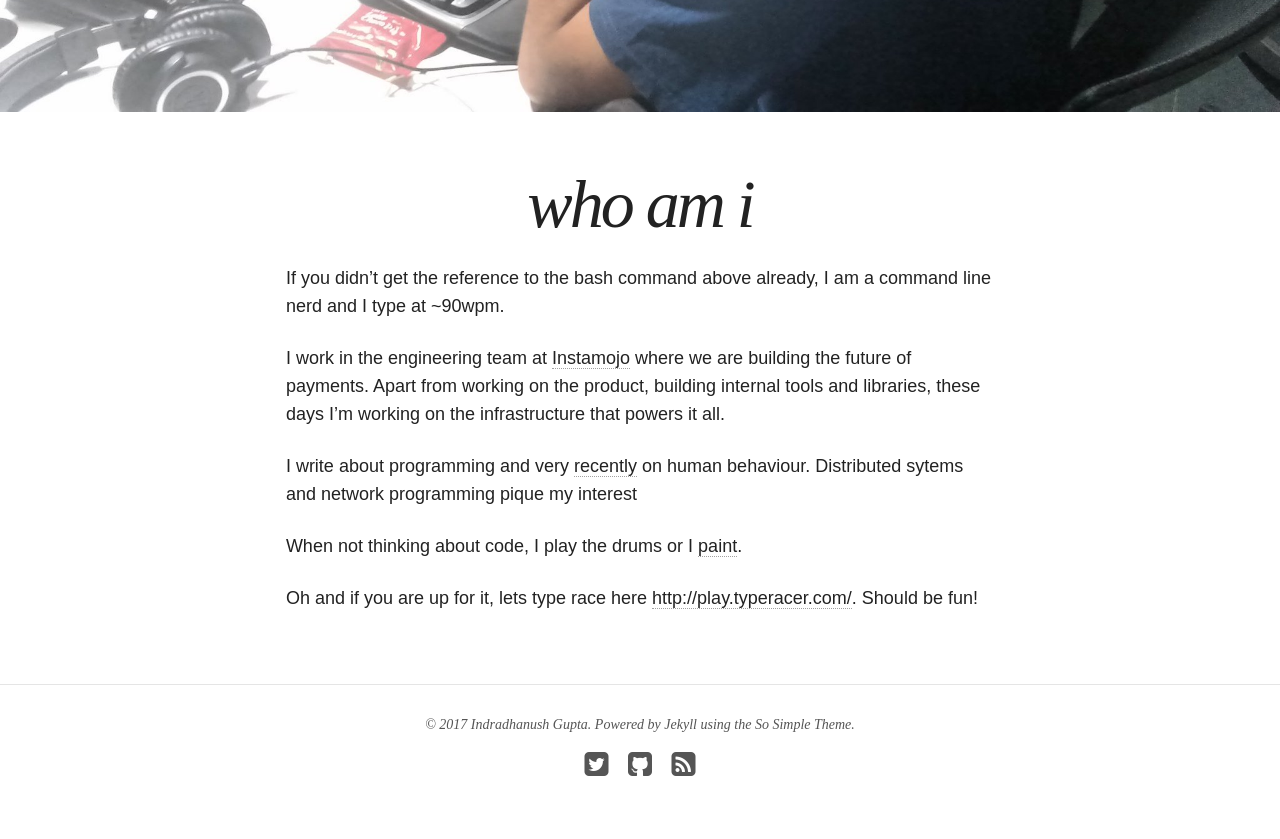
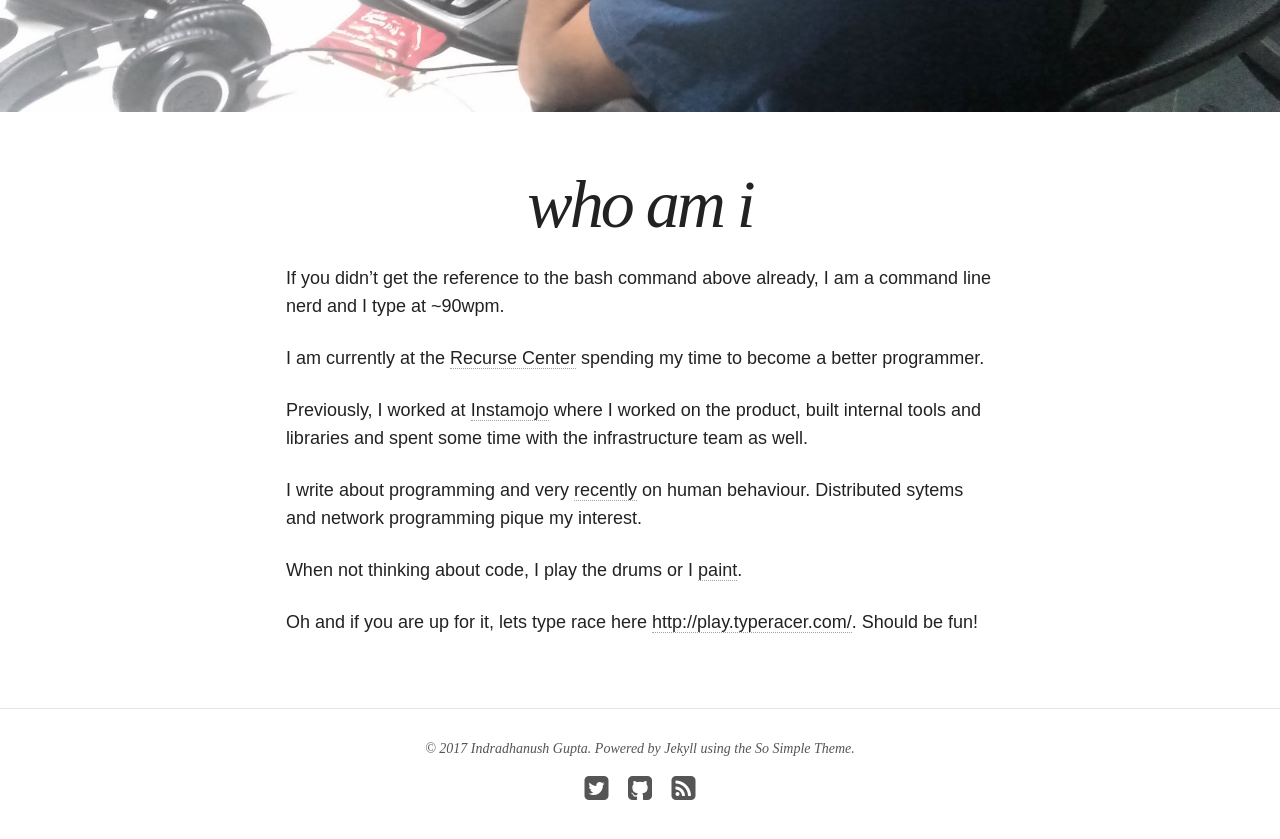
Before and after one commit to indradhanush/indradhanush.github.io, a Jekyll site: the page built from about/index.md, in a window 1280 px wide and 900 px high, scrolled down 762 px. Shown: the top 839 px of the window. Built offline with Jekyll 4.4.1, drawn with Linux system fonts in a browser that asks for light colours; nearby versions of some CDN libraries.

Commit message:
Update about me.

```diff
--- a/about/index.md
+++ b/about/index.md
@@ -9,15 +9,16 @@ image:
 If you didn't get the reference to the bash command above already, I
 am a command line nerd and I type at ~90wpm.
 
-I work in the engineering team at
-[Instamojo](https://www.instamojo.com/) where we are building the
-future of payments. Apart from working on the product, building
-internal tools and libraries, these days I'm working on the
-infrastructure that powers it all.
+I am currently at the [Recurse Center](https://www.recurse.com/)
+ spending my time to become a better programmer.
+
+Previously, I worked at [Instamojo](https://www.instamojo.com/) where
+I worked on the product, built internal tools and libraries and spent
+some time with the infrastructure team as well.
 
 I write about programming and very [recently](/blog/memories/) on
 human behaviour. Distributed sytems and network programming pique my
-interest
+interest.
 
 When not thinking about code, I play the drums or I
 [paint](/paintings/).
```
